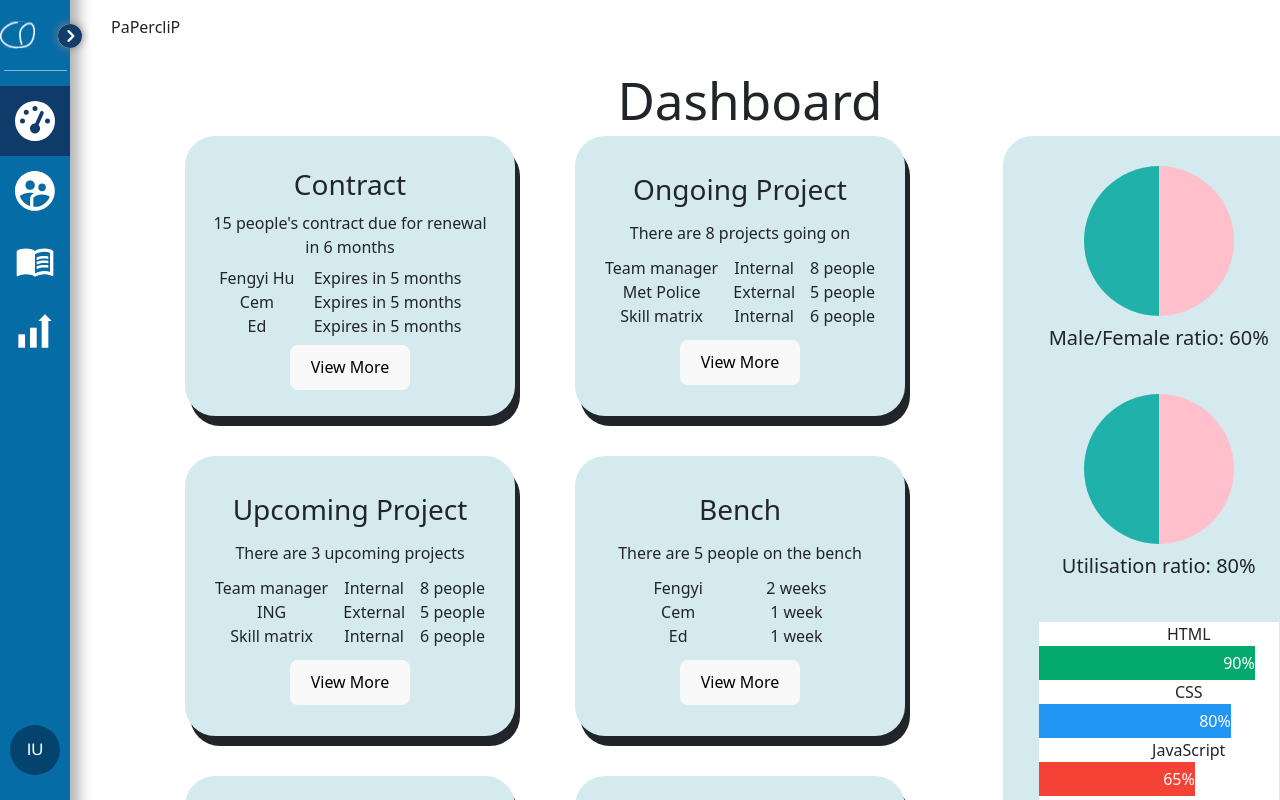
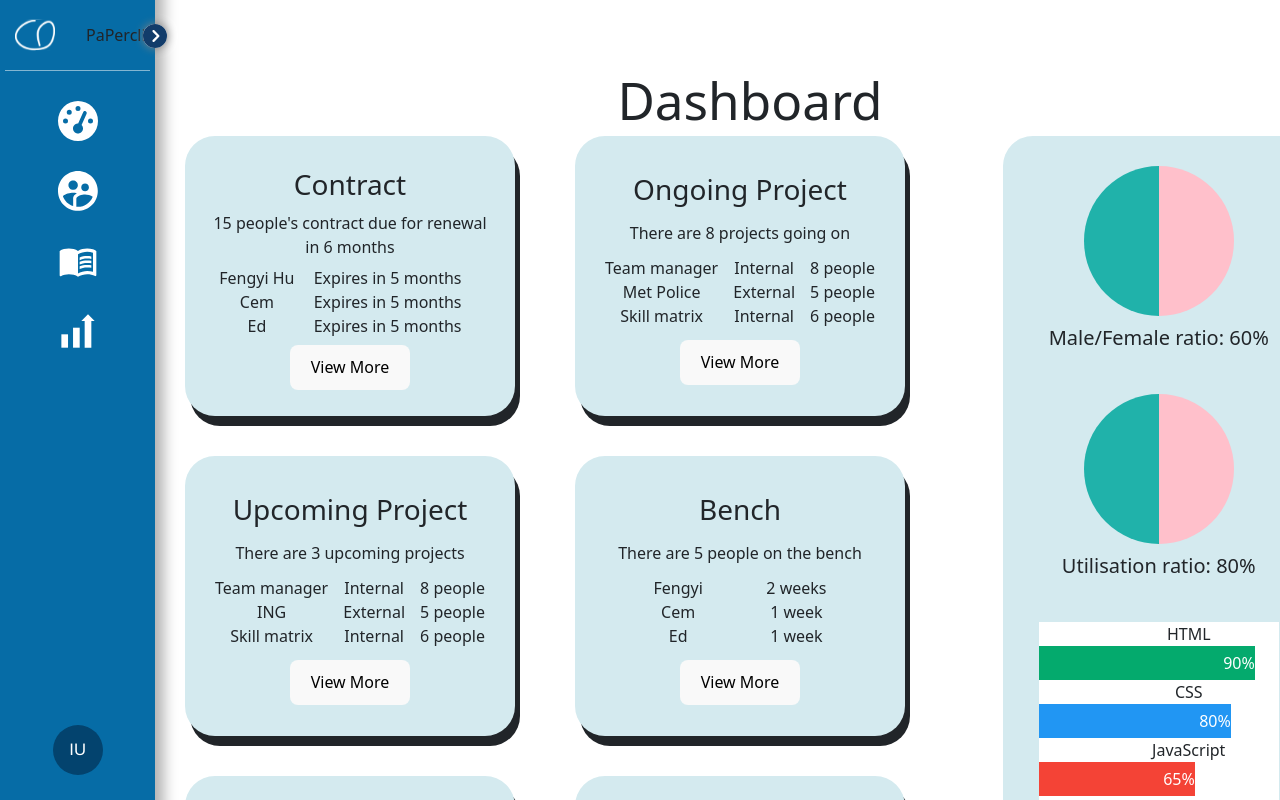
Before and after one commit to CemGurhan/team_manager_frontend, a React (Vite) app: page / in a window 1280 px wide. Shown: the top 800 px of the page. Built offline with nearby package versions, Linux system fonts and the light colour scheme.

Commit message:
made sidebar responseive

```diff
--- a/src/SidebarComponents/sidebar.css
+++ b/src/SidebarComponents/sidebar.css
@@ -5,7 +5,7 @@
 
 .sidebar-main {
     background-color: #066ca6;
-    width: var(--sidebar-width);
+    /* width: var(--sidebar-width); */
     height: 100vh;
     position: fixed;
     top: 0;
@@ -14,6 +14,12 @@
     flex-direction: column;
     justify-content: space-between;
     box-shadow: -11px 0px 13px 20px rgba(0,0,0,0.3);
+}
+
+.sidebar-icons-top {
+    display: flex;
+    flex-direction: column;
+    align-items: left;
 }
 
 .toggle-sidebar-button {
@@ -36,67 +42,72 @@
     flex-direction: row;
     gap: 1rem;
     align-items: center;
+
+}
+
+.sidebar-icons-top p {
+    margin: 0px;
 }
 
 .paperclip-logo {
-    width: 35px;
+    width: var(--sidebar-width);
     height: var(--sidebar-width);
+    padding: 15px
 }
 
 .logo-underline{
     border-bottom: rgba(255,255,255,0.5) solid 1px;
-    width:90%;
+    width: calc(100% - 10px);
     margin: auto;
+    align-self: center;
     margin-bottom: 15px;
 
 }
 
 .sidebar-button-container {
     height:  var(--sidebar-width);
+    width: 100%;
+    left:0;
+}
+
+.sidebar-button-link {
+
+}
+
+.sidebar-button-link-active {
+    background-color: rgba(18, 47, 90, 0.784);
+    /* background-color:rgba(18,60,106,255); */
+    height: var(--sidebar-width);
+    position: absolute;
+    left: 0;
+    z-index: 51;
 }
 
 .sidebar-button {
-
     width:  var(--sidebar-width);
     height:  var(--sidebar-width);
     padding: var(--sidebar-button-padding);
     color: white;
+    /* position: absolute; */
+    left: 0;
+    z-index: 50;
 
-}
-
-.fa-gauge-high {
-    /* width: calc( var(--sidebar-width)/2);
-    height: calc( var(--sidebar-width)/2); */
-    width:calc(var(--sidebar-width) - 2* var(--sidebar-button-padding));
-    height:calc(var(--sidebar-width) - 2* var(--sidebar-button-padding));
 }
 
 .sidebar-button:hover{
     background-color: #4080a5;
 }
 
-.sidebar-button-active {
-    background-color: rgba(18, 47, 90, 0.784);
-    /* background-color:rgba(18,60,106,255); */
-    height: var(--sidebar-width);
-    position: absolute;
-    left: 0;
+.fa-gauge-high {
+    width:calc(var(--sidebar-width) - 2* var(--sidebar-button-padding));
+    height:calc(var(--sidebar-width) - 2* var(--sidebar-button-padding));
 }
 
 
 
-.avatar-user-info {
 
 
-    /* position: relative;
-
-    bottom: 0px; */
-
+.avatar-user-info {
     margin: 10px auto;
     margin-bottom: calc(var(--sidebar-width)/2);
-    /* align-self: flex-end; */
-
-
-
-
 }
--- a/src/SidebarComponents/sidebar.tsx
+++ b/src/SidebarComponents/sidebar.tsx
@@ -38,7 +38,7 @@ const SideBar = ({ isSidebarOpen, setIsSidebarOpen }: ISideBar) => {
               className="sidebar-text"
               style={{ display: isSidebarOpen ? "none" : "" }}
             >
-              PaPercliP{" "}
+              PaPercliP
             </p>
           </div>
           <div className="logo-underline" />
@@ -83,7 +83,7 @@ const SideBar = ({ isSidebarOpen, setIsSidebarOpen }: ISideBar) => {
             <NavLink
               to="/stats"
               className={({ isActive }) =>
-                isActive ? "sidebar-button-active" : undefined
+                isActive ? "sidebar-button-link-active sidebar-button-link" : "sidebar-button-link"
               }
             >
               <img src={StatsButton} alt="stats" className="sidebar-button" />
```
